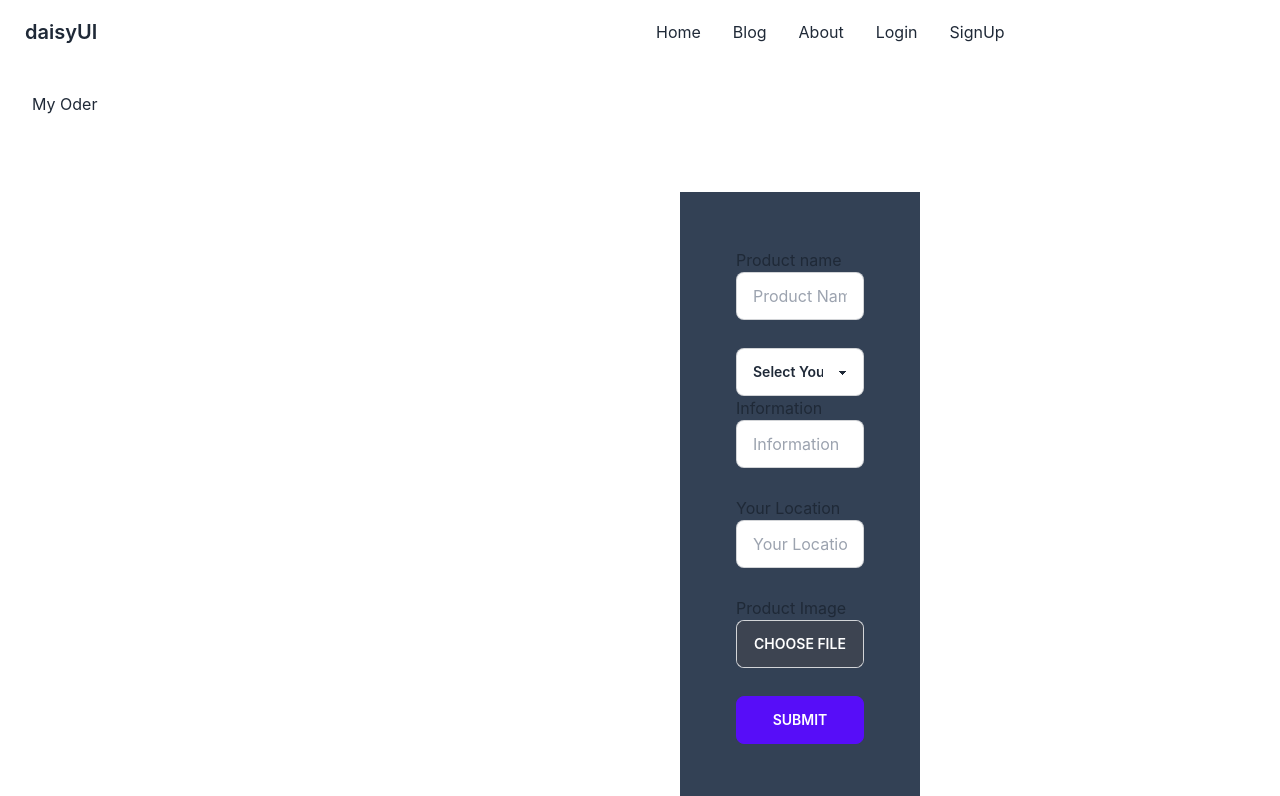
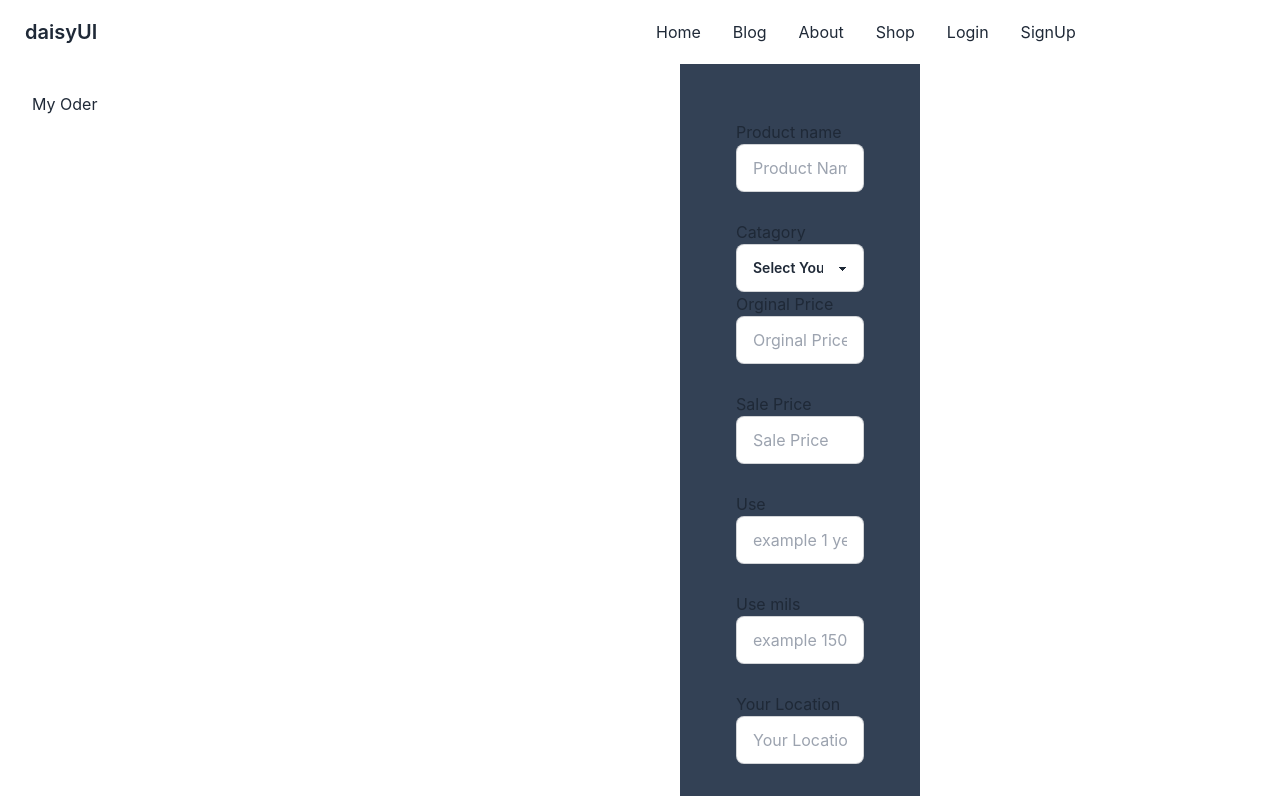
Before and after one commit to alamin-18/resale-car-cilent, a React (Create React App) app: page /dashboard/add-product in a window 1280 px wide. Shown: the top 796 px of the page. Built offline with nearby package versions, Linux system fonts and the light colour scheme; no server answers.

Commit message:
product load

```diff
--- a/src/App.js
+++ b/src/App.js
@@ -8,6 +8,9 @@ import Dashboard from './Pages/Dashboard/Dashboard/Dashboard';
 import Home from './Pages/Home/Home/Home';
 import LogIn from './Pages/LogIn/LogIn';
 import MyProduct from './Pages/MyProduct/MyProduct';
+import ProductsDetails from './Pages/ProductDetails/ProductsDetails';
+import Products from './Pages/Products/Products';
+import Shop from './Pages/Shop/Shop';
 import SingUp from './Pages/SingUp/SingUp';
 
 
@@ -18,6 +21,11 @@ function App() {
         { path: '/', element: <Home></Home> },
         { path: '/login', element: <LogIn></LogIn> },
         { path: '/singup', element: <SingUp></SingUp> },
+        { path: '/shop', element: <Shop></Shop> },
+        { path: '/details/:id', element: <ProductsDetails></ProductsDetails>,
+        loader:({ params }) => {
+          return fetch(`http://localhost:5000/products/${params.id}`)}
+      },
         { path: '/dashboard', element: <Dashboard></Dashboard>,children:[
           {path:'/dashboard',element:<MyProduct></MyProduct>},
           {path:'/dashboard/my-product',element:<MyProduct></MyProduct>},
--- a/src/Pages/AddProduct/AddProduct.jsx
+++ b/src/Pages/AddProduct/AddProduct.jsx
@@ -1,23 +1,79 @@
 import React from 'react';
+import { useForm } from 'react-hook-form';
+import { toast } from 'react-hot-toast';
+import { useNavigate } from 'react-router-dom';
 
 const AddProduct = () => {
+    const { register, handleSubmit, formState: { errors } } = useForm();
+    const navigate = useNavigate()
+    // const imageHostKey = "886466fd5e00ad4c7206d08842e7b55e"
+    const handleProduct = data => {
+        const image = data.image[0];
+        const formData = new FormData();
+        formData.append('image', image);
+        const url = `https://api.imgbb.com/1/upload?key=886466fd5e00ad4c7206d08842e7b55e`
+        fetch(url, {
+            method: 'POST',
+            body: formData
+        })
+            .then(res => res.json())
+            .then(imgData => {
+                if (imgData.success) {
+                    console.log(imgData.data.url);
+                    const products = {
+                        name: data.name,
+                        catagory: data.catagory,
+                        orginalPrice: data.orginalPrice,
+                        salePrice: data.salePrice,
+                        use: data.use,
+                        useMils: data.useMils,
+                        location: data.location,
+                        image: imgData.data.url
+                    }
+
+                    // save doctor information to the database
+                    fetch('http://localhost:5000/products', {
+                        method: 'POST',
+                        headers: {
+                            'content-type': 'application/json',
+                            // authorization: `bearer ${localStorage.getItem('accessToken')}`
+                        },
+                        body: JSON.stringify(products)
+                    })
+                        .then(res => res.json())
+                        .then(result => {
+                            console.log(result);
+                            toast.success(`${data.name} is added successfully`);
+                            navigate('/dashboard/my-product')
+                        })
+                }
+            })
+    }
     return (
-        <div className='w-1/4 mx-auto mt-32 bg-slate-700 p-14'>
-            <form>
+        <div className='lg:w-1/4 md:w-1/4 mx-auto  bg-slate-700 p-14'>
+            <form onSubmit={handleSubmit(handleProduct)}>
                 <div className=''>
                     <label htmlFor="name">Product name</label>
-                    <input type="text" id='name' placeholder="Product Name" className="input input-bordered w-full max-w-xs mb-7" />
-                    <select  className="select select-bordered w-full max-w-xs">
-                        <option disabled selected>Select Your Role</option>
-                        <option>Buyer</option>
-                        <option>Seller</option>
+                    <input {...register("name")} type="text" id='name' placeholder="Product Name" className="input input-bordered w-full max-w-xs mb-7" />
+                    <label>Catagory</label>
+                    <select {...register("catagory")} className="select select-bordered w-full max-w-xs">
+                        <option disabled selected>Select Your Catagory</option>
+                        <option>Microbus</option>
+                        <option>Luxury car</option>
+                        <option>Electic car</option>
                     </select>
-                    <label htmlFor="name">Information</label>
-                    <input type="text" placeholder="Information" className="input input-bordered w-full max-w-xs mb-7" />
+                    <label htmlFor="oprice">Orginal Price</label>
+                    <input {...register("orginalPrice")} type="text" id='oprice' placeholder="Orginal Price" className="input input-bordered w-full max-w-xs mb-7" />
+                    <label htmlFor="sprice">Sale Price</label>
+                    <input {...register("salePrice")} type="text" id='sprice' placeholder="Sale Price" className="input input-bordered w-full max-w-xs mb-7" />
+                    <label htmlFor="use">Use</label>
+                    <input  {...register("use")} type="text" id='use' placeholder="example 1 year" className="input input-bordered w-full max-w-xs mb-7" />
+                    <label htmlFor="usem">Use mils</label>
+                    <input {...register("useMils")} type="text" id='usem' placeholder="example 1500 km" className="input input-bordered w-full max-w-xs mb-7" />
                     <label htmlFor="location">Your Location</label>
-                    <input type="text mb-7" id='location' placeholder="Your Location" className="input input-bordered w-full max-w-xs mb-7" />
+                    <input {...register("location")} type="text mb-7" id='location' placeholder="Your Location" className="input input-bordered w-full max-w-xs mb-7" />
                     <label htmlFor="image">Product Image</label>
-                    <input type="file" id='image' className="file-input file-input-bordered w-full max-w-xs mb-7" />
+                    <input {...register("image")} type="file" id='image' className="file-input file-input-bordered w-full max-w-xs mb-7" />
                     <input type="submit" id='image' value="Submit" className="btn btn-primary w-full" />
                 </div>
             </form>
--- /dev/null
+++ b/src/Pages/ProductDetails/ProductsDetails.jsx
@@ -0,0 +1,11 @@
+import React from 'react';
+
+const ProductsDetails = () => {
+    return (
+        <div>
+            <h1 className="text-4xl">This products details</h1>
+        </div>
+    );
+};
+
+export default ProductsDetails;
--- /dev/null
+++ b/src/Pages/Products/Products.jsx
@@ -0,0 +1,22 @@
+import React from 'react';
+import { Link } from 'react-router-dom';
+
+const Products = ({ product }) => {
+    return (
+        <div>
+            <div className="card w-96 bg-base-100 shadow-xl rounded-none">
+                <figure><img src={product.image} alt="Shoes" /></figure>
+                <div className="card-body">
+                    <h2 className="card-title">{product.name}</h2>
+                    <p><span>Orginal Price: </span>$ {product.orginalPrice}</p>
+                    <p><span>Sale Price: </span>$ {product.salePrice}</p>
+                    <div className="card-actions justify-end">
+                        <Link to={`../details/${product._id}`}><button className="btn btn-primary">details</button></Link>
+                    </div>
+                </div>
+            </div>
+        </div>
+    );
+};
+
+export default Products;
--- a/src/Pages/Shared/Navber/Navber.jsx
+++ b/src/Pages/Shared/Navber/Navber.jsx
@@ -14,6 +14,7 @@ const Navber = () => {
         <li><Link to="/">Home</Link></li>
         <li><Link to="/blog">Blog</Link></li>
         <li><Link to="/about">About</Link></li>
+        <li><Link to="/shop">Shop</Link></li>
         {user?.uid ?
             <>
                 <li><Link to="/dashboard">Dashboard</Link></li>
--- /dev/null
+++ b/src/Pages/Shop/Shop.jsx
@@ -0,0 +1,20 @@
+import React, { useEffect, useState } from 'react';
+import Products from '../Products/Products';
+
+const Shop = () => {
+    const [products,setProducts] = useState([])
+    useEffect(()=>{
+        fetch("http://localhost:5000/products")
+        .then(res => res.json())
+        .then(data => setProducts(data))
+    },[])
+    return (
+        <div className='grid grid-cols-1 md:grid-cols-2 lg:grid-cols-3 md:w-3/4  lg:w-3/4 mx-auto my-4'>
+            {
+                products.map(product => <Products key={product._id} product={product}></Products>)
+            }
+        </div>
+    );
+};
+
+export default Shop;
```
